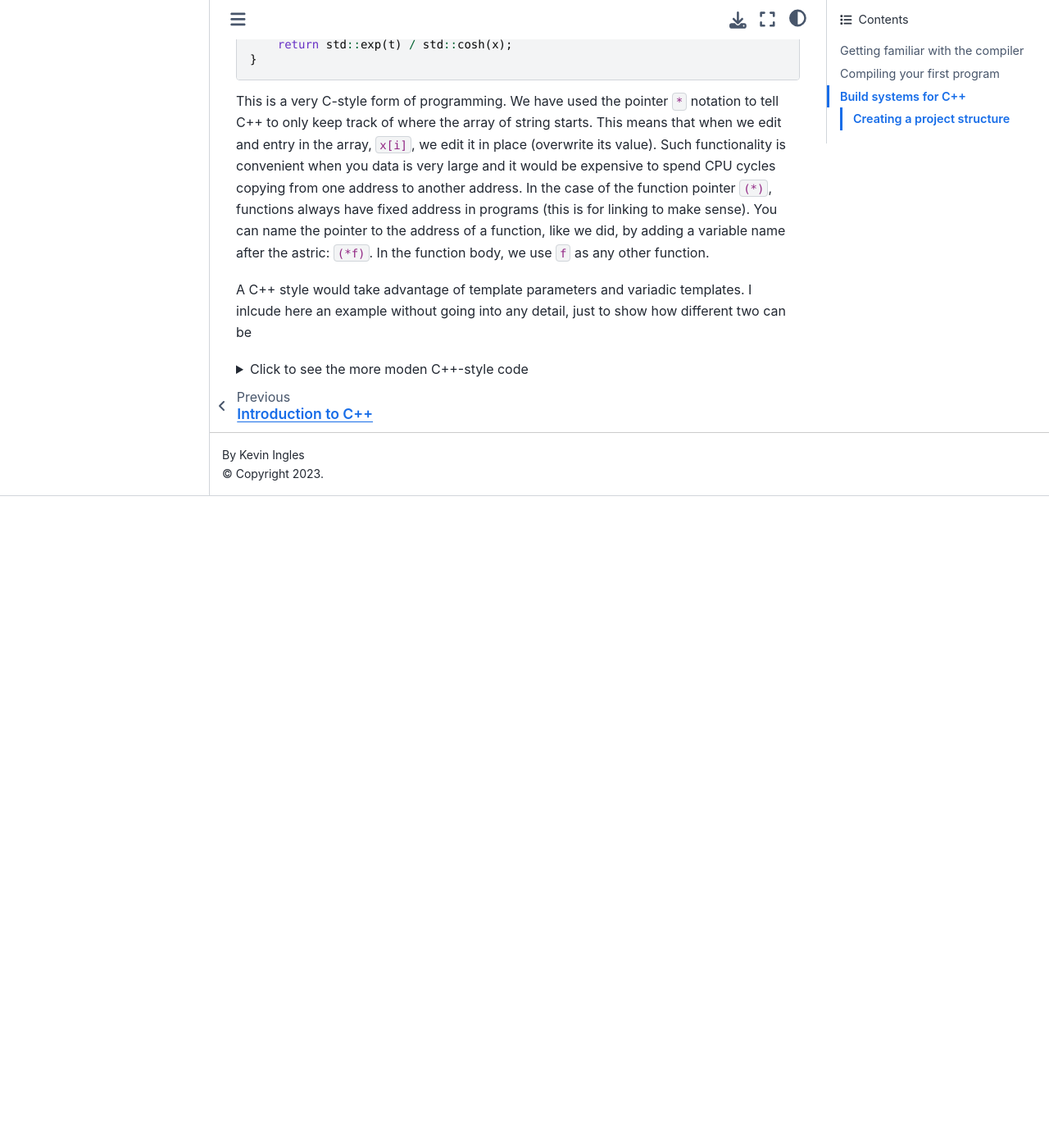
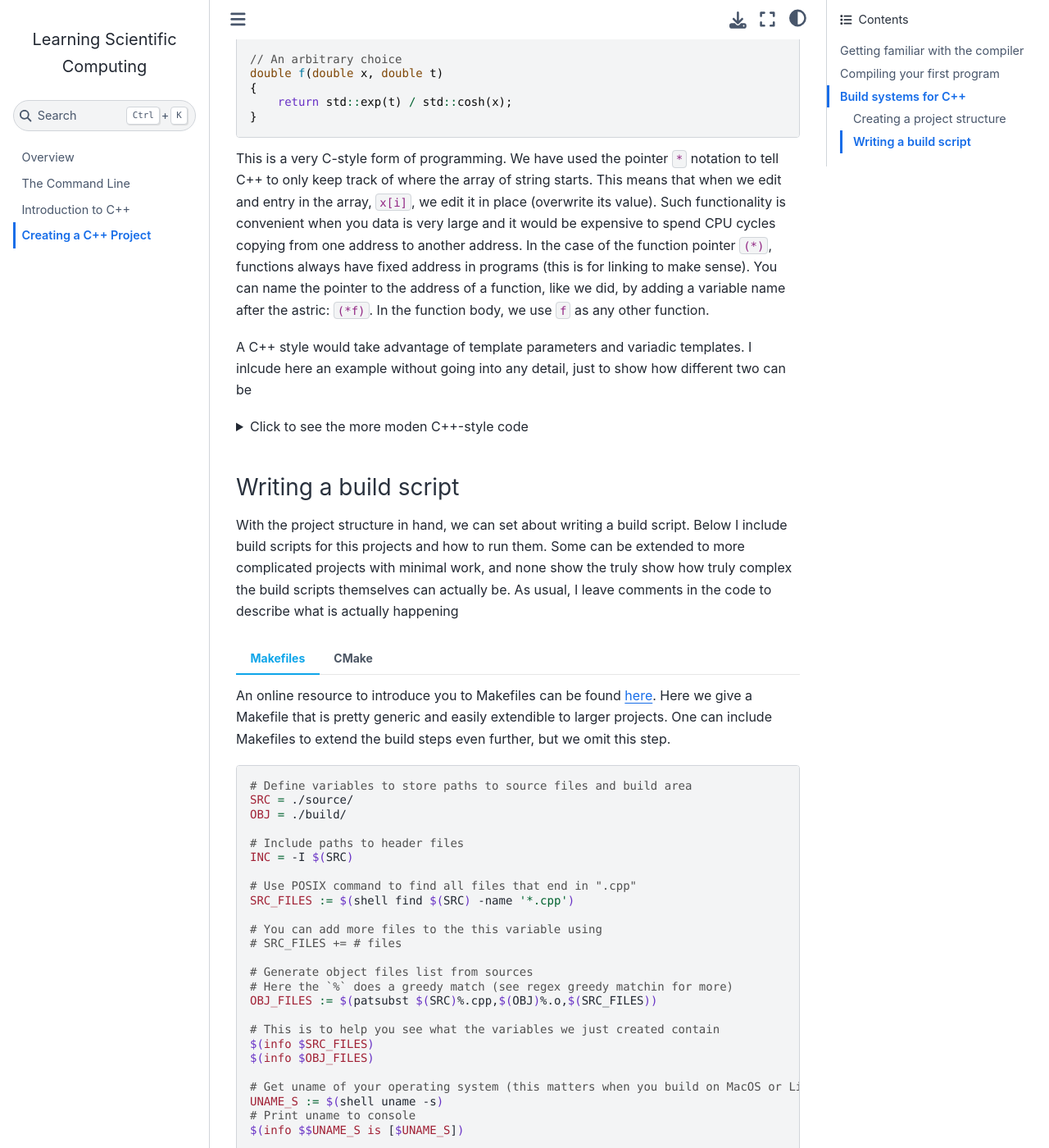
Before and after one commit to ominusliticus/learning_scientific_computing, a Jupyter Book: the page built from cpp_project.md, in a window 1280 px wide and 1400 px high, scrolled down 4117 px. Shown: the whole window at 82% size. Built offline with Jupyter Book 1.0.4 settings and Sphinx 7.4.7 and the Sphinx Book theme 1.1.4, drawn with Linux system fonts in a browser that asks for light colours; before the commit the page ends 4722 px from its top, so only the background shows below that; some of the changed text lies outside the part shown.

Commit message:
Done with makefiles example

`````diff
--- a/cpp_project.md
+++ b/cpp_project.md
@@ -99,6 +99,8 @@ We are now going to separat our `main.cpp` file into three files
 #include <iomanip> // input/output manipulation - used to format output
 #include <cmath>   // For std::exp and std::cosh
 
+#include "RK4.hpp"
+
 // We don't have to define the function yet, so the compiler knows the symbol exists.
 // This is called _prototyping a function_
 double f(double x, double t);
@@ -142,6 +146,9 @@ double f(double x, double t)
 #ifndef _RK4_HPP_
 #define _RK4_HPP_
 
+# Needed for size_t
+#include <stddef.h>
+
 // Functions should _documented_ with their definitions to tell others what it does
 // and how to use it. What this looks like is up to you, although there are standards
 // like doxygen
@@ -159,11 +166,11 @@ double f(double x, double t)
  *             arguments of type double
  */
 void RK4(double *x,
-        double x_0,
-        double t_0,
-        double t_f,
-        size_t N,
-        double (*f)(double,double))
+         double x_0,
+         double t_0,
+         double t_f,
+         size_t N,
+         double (*f)(double,double));
 
 #endif
 ```
@@ -173,11 +180,11 @@ void RK4(double *x,
 #include "RK4.hpp"
 
 void RK4(double *x,
-        double x_0,
-        double t_0,
-        double t_f,
-        size_t N,
-        double (*f)(double, double))
+         double x_0,
+         double t_0,
+         double t_f,
+         size_t N,
+         double (*f)(double, double))
 {
     // Integral numbers and floating point numbers are reppresented differently in binary
     // To make sure the compiler knows which types are being multiplied we can hint to it
@@ -229,6 +232,9 @@ I inlcude here an example without going into any detail, just to show how differ
   #include <fstream>
   #include <iomanip> // input/output manipulation - used to format output
   #include <cmath>   // For std::exp and std::cosh
+  #include <array>
+
+  #include "RK4.hpp"
 
   // We don't have to define the function yet, so the compiler knows the symbol exists.
   // This is called _prototyping a function_
@@ -331,7 +335,7 @@ I inlcude here an example without going into any detail, just to show how differ
 
   #endif
   ```
-    ````
+  ````
 </details>
 
 ### Writing a build script
@@ -339,3 +343,160 @@ I inlcude here an example without going into any detail, just to show how differ
 With the project structure in hand, we can set about writing a build script.
 Below I include build scripts for this projects and how to run them.
 Some can be extended to more complicated projects with minimal work, and none show the truly show how truly complex the build scripts themselves can actually be.
+As usual, I leave comments in the code to describe what is actually happening
+
+````{tab} Makefiles
+An online resource to introduce you to Makefiles can be found
+[here](https://codingnest.com/basic-makefiles/).
+Here we give a Makefile that is pretty generic and easily extendible to larger projects.
+One can include Makefiles to extend the build steps even further, but we omit this step.
+
+```make
+# Define variables to store paths to source files and build area
+SRC = ./source/
+OBJ = ./build/
+
+# Include paths to header files
+INC = -I $(SRC)
+
+# Use POSIX command to find all files that end in ".cpp"
+SRC_FILES := $(shell find $(SRC) -name '*.cpp')
+
+# You can add more files to the this variable using
+# SRC_FILES += # files
+
+# Generate object files list from sources
+# Here the `%` does a greedy match (see regex greedy matchin for more)
+OBJ_FILES := $(patsubst $(SRC)%.cpp,$(OBJ)%.o,$(SRC_FILES))
+
+# This is to help you see what the variables we just created contain
+$(info $SRC_FILES)
+$(info $OBJ_FILES)
+
+# Get uname of your operating system (this matters when you build on MacOS or Linux
+UNAME_S := $(shell uname -s)
+# Print uname to console
+$(info $$UNAME_S is [$UNAME_S])
+
+# Branch on OS, for now they are the same, but they don't have to be
+ifeq ($(UNAME_S),Linux)
+    # Our standard compiler and flags
+    CC = clang++ -std=c++20 -Wall -Wextra -Wpedantic
+
+    # A level of optimization the compiler apply to make code run faster
+    OPT = -O3
+else
+    # Our standard compiler and flags
+    CC = clang++ -std=c++20 -Wall -Wextra -Wpedantic
+
+    # A level of optimization the compiler apply to make code run faster
+    OPT = -O3
+endif
+
+# Make options useful for building more complex projects
+# -MMD tells make to generate a dependency file for every translation unit
+# -MP tells make to generate a dependency file for every header file
+# In this way, whenever any file is editted, make triggers a rebuild of the dependent
+#   files
+MAKE_OPTS = -MMD -MP
+
+# This tells make file where to find the dependencies
+-include $(OBJ_FILES:.o=.d)
+
+# define variable with path to executable
+EXE = example
+
+# Define build commands
+all: $(EXE)
+
+# Here $@, $^ and $< are called _automatic variables_
+# more info can be found here:
+#  https://www.gnu.org/software/make/manual/html_node/Automatic-Variables.html
+#
+# The ones we use mean
+#   $@ current build target
+#   $^ all prerequisites for build target
+#   $< first prerequisite for build target
+#
+# Lastly, -MMD tells `make` to see if any header files have been updated
+
+# Make sure these are tabs!! Otherwise you get a build error
+$(EXE): $(OBJ_FILES)
+    $(CC) $(OPTS) $(MAKE_OPTS) $(INC) $^ -o $@
+$(OBJ)%.o : $(SRC)%.cpp
+    # mkdir -p $(@D) # if you need to create a directory
+    $(CC) $(OPTS) $(MMAKE_OPTS) $(INC) $< -o $@ -c
+clean:
+    rm -rf build/*
+```
+
+We have the project setup with the current structure
+![makefile project 1](images/makefile_project_1.png)
+
+Before running the build command, you want to make sure that your build directory
+exists:
+```bash
+mkdir build
+```
+![makefile project 2](images/makefile_project_2.png)
+
+To execute the build command, you would then just run
+```bash
+make
+```
+![makefile project 3](images/makefile_project_3.png)
+
+If you wish to have a quicker build time, you can tell `make` how many cores to use to
+build your project using the `-j` or `--jobs` flags
+```bash
+make -j8
+```
+After building, the executable should have been created
+![makefile project 4](images/makefile_project_4.png)
+
+We can now run the executable as
+```bash
+./example
+```
+````
+````{tab} CMake
+Nothing here yet
+````
+
+<details>
+
+  <summary> Expand if you want to see an example with my own build systme </summary>
+
+  `magini` is a build system that I am working on for myself.
+  The primary idea is that one should not have to learn another programming language to
+  build a project.
+  So it is purely implemented in C++.
+  One has have the header file from
+  [my repository](https://codeberg.org/ominusliticus/magini.git), and then write a
+  semi-standard `magini.cpp` file
+  ```c++
+  #define MAGINI_COMPILER "clang++"
+  #define MAGINI_SAVE_OUTPUT
+  #define MAGINI_IMPLEMENTATION
+  #include "third_party/magini/magini.hpp"
+
+  using namespace magini;
+
+  int main([[maybe_unused]] int argc, char** argv)
+  {
+      MAGINI_INITIATE_LOGGING;
+      print_disclaimer();
+
+      REBUILD_MAGINI();
+
+      BuildTree build_tree;
+      build_tree.has_libraries = false;
+      TRY_MAIN(add_director_build_tree(build_tree, "./source"));
+      auto executable = TRY_MAIN(build(build_tree, {}, {"-I ./source"}, {}));
+      TRY_MAIN(execute({ executable.c_str() }));
+      return 0;
+  }
+  ```
+  But we will not develop this idea to much further in these notes.
+  Feel free to reach out to me if you are interested!
+</details>
`````
Also changed, not shown: other parts of cpp_project.md (+11 -15 lines), images/makefile_project_1.png (added), images/makefile_project_2.png (added), images/makefile_project_3.png (added), images/makefile_project_4.png (added).
